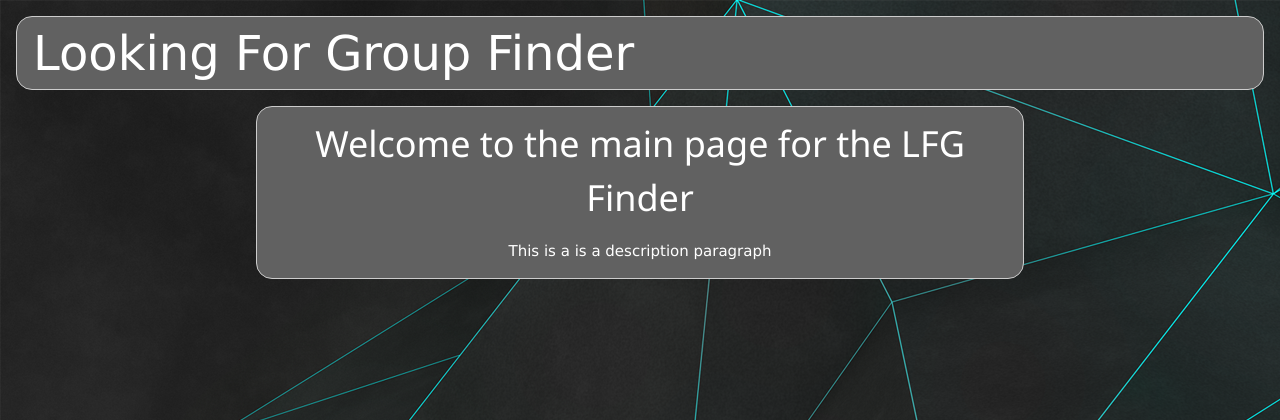
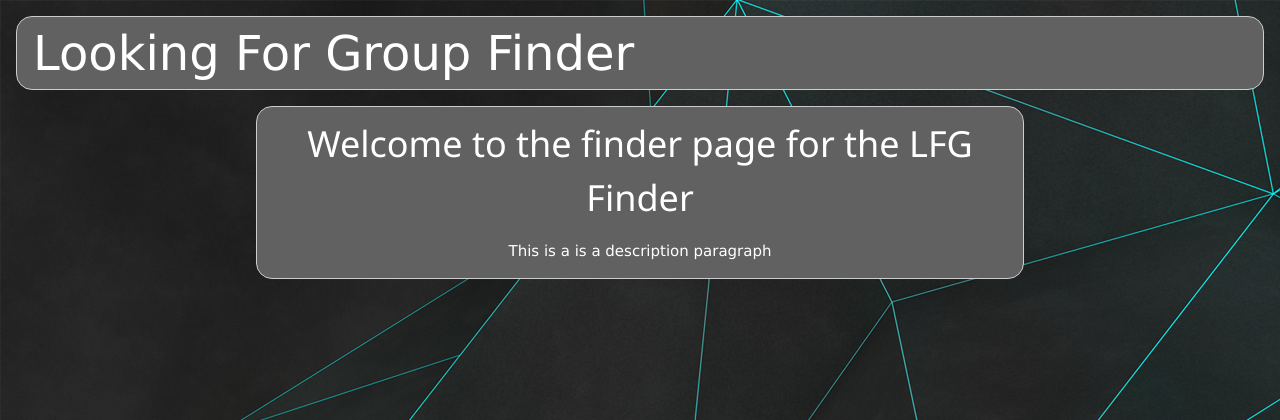
Before and after one commit to bjaffray/WebII, a PHP site: page /week7/findGorE.php in a window 1280 px wide. Shown: the top 420 px of the page. Run offline with PHP 8.4, Linux system fonts and the light colour scheme.

Commit message:
clarification

```diff
--- a/web/week7/findGorE.php
+++ b/web/week7/findGorE.php
@@ -23,7 +23,7 @@ if(isset($_POST['goHome'])) {
     <meta http-equiv="X-UA-Compatible" content="ie=edge">
     <link rel="stylesheet" href="styles.css">
     <link rel="stylesheet" href="https://www.w3schools.com/w3css/4/w3.css">
-    <title>Looking For Group Finder</title>
+    <title>Group or Event finder</title>
 </head>
 
 
@@ -40,7 +40,7 @@ if(isset($_POST['goHome'])) {
 
     <div class="w3-container w3-dark-grey w3-round-xlarge w3-allerta w3-center w3-border">
 
-        <h1>Welcome to the main page for the LFG Finder</h1>
+        <h1>Welcome to the finder page for the LFG Finder</h1>
 
         <p>This is a is a description paragraph</p>
 
--- a/web/week7/makeGorE.php
+++ b/web/week7/makeGorE.php
@@ -23,7 +23,7 @@ if(isset($_POST['findGorE'])) {
     <meta http-equiv="X-UA-Compatible" content="ie=edge">
     <link rel="stylesheet" href="styles.css">
     <link rel="stylesheet" href="https://www.w3schools.com/w3css/4/w3.css">
-    <title>Looking For Group Finder</title>
+    <title>Create a group or Event</title>
 </head>
 
 
@@ -40,7 +40,7 @@ if(isset($_POST['findGorE'])) {
 
     <div class="w3-container w3-dark-grey w3-round-xlarge w3-allerta w3-center w3-border">
 
-        <h1>Welcome to the main page for the LFG Finder</h1>
+        <h1>Welcome to the creation page for the LFG Finder</h1>
 
         <p>This is a is a description paragraph</p>
 
```
